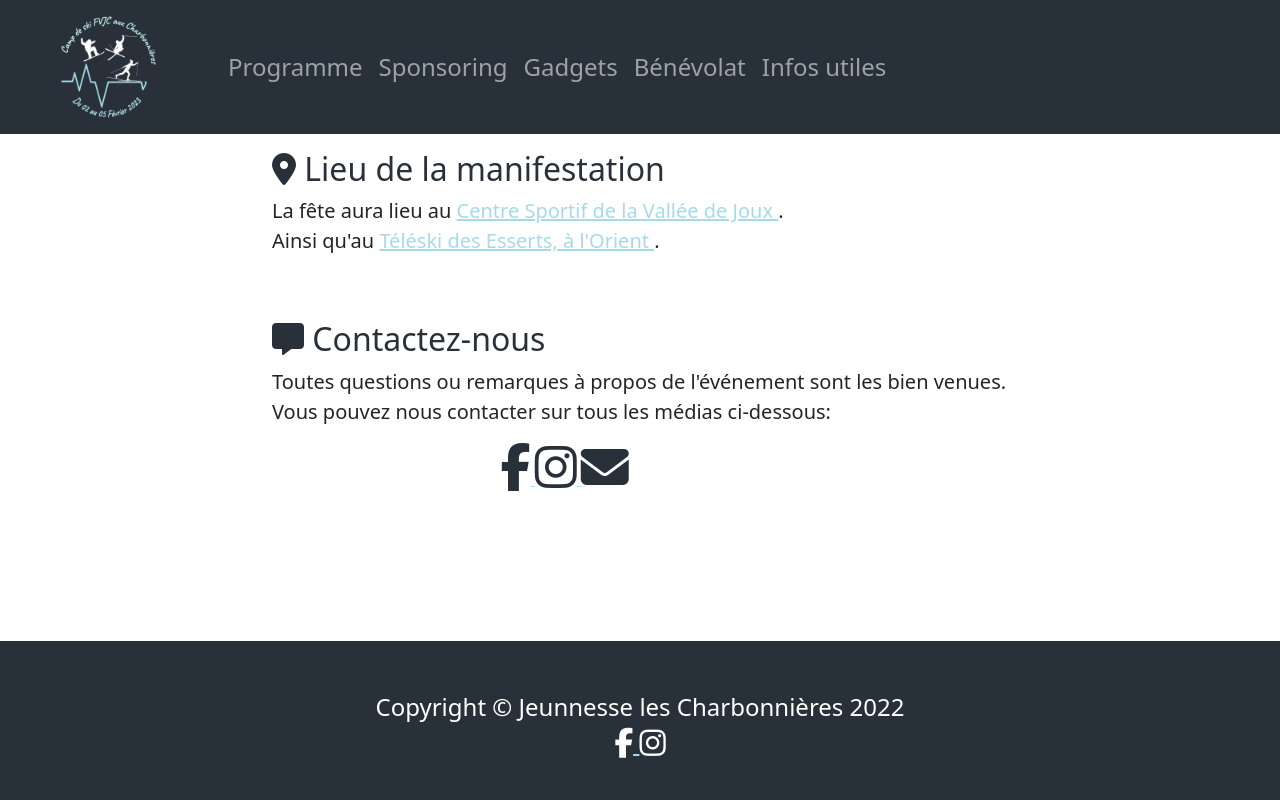
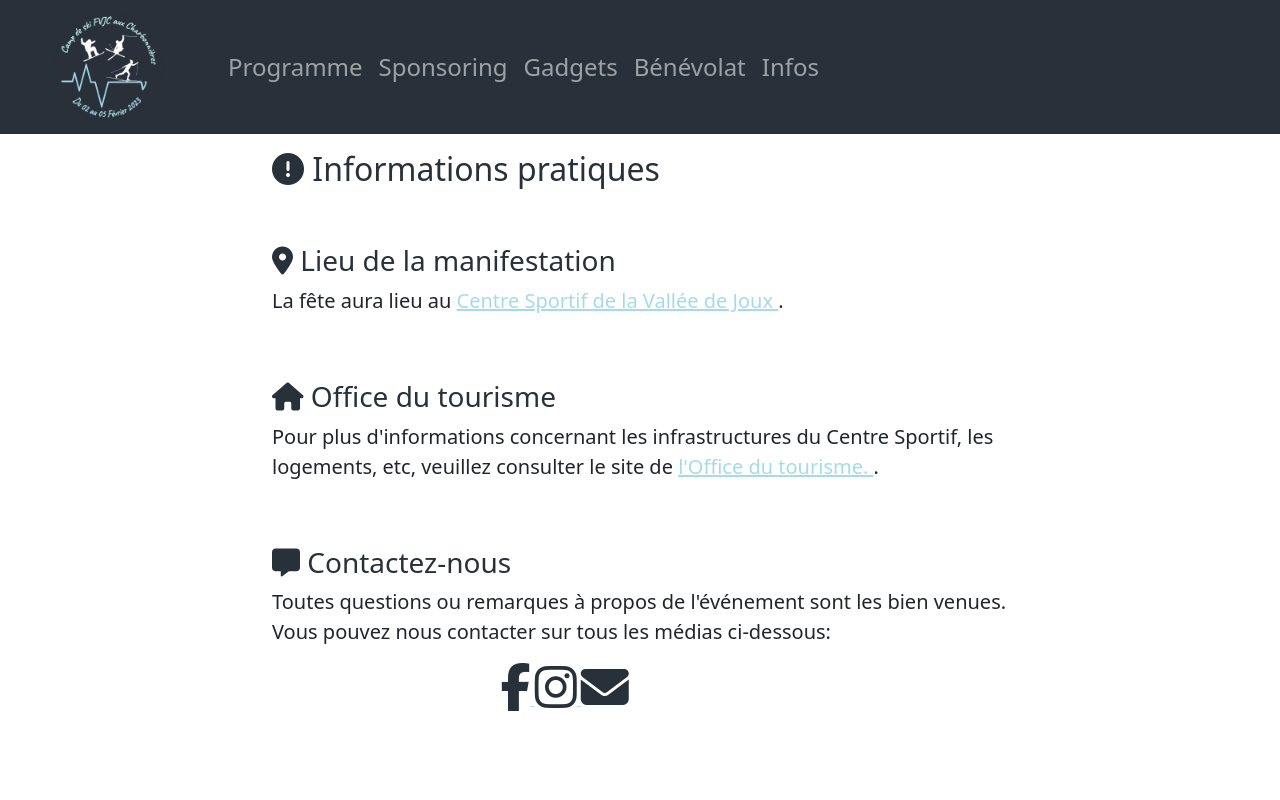
Before and after one commit to alecberney/site-camp-de-ski-les-charbs-2023, a website: page informations.html in a window 1280 px wide. Shown: the top 800 px of the page. Drawn offline with nearby package versions, Linux system fonts and the light colour scheme.

Commit message:
some general modifications

```diff
--- a/css/form.css
+++ b/css/form.css
@@ -60,10 +60,18 @@ thead {
 }
 
 .bg-image {
-    width:100%;
-    height:800px;
-    background-size:cover;
+    width: 100%;
+    height: 800px;
+    background-size: cover;
     background: url('../images/all-members.jpeg') no-repeat fixed center;
+}
+
+@media screen and (max-width: 600px) {
+    .bg-image {
+        width: 1px;
+        height: 1px;
+        background: white;
+    }
 }
 
 /* Scrolling nav */
--- a/informations.html
+++ b/informations.html
@@ -57,7 +57,7 @@
 							<a class="nav-link" href="volunteers.html">Bénévolat</a>
 						</li>
 						<li class="nav-item">
-							<a class="nav-link" href="informations.html" >Infos utiles</a>
+							<a class="nav-link" href="informations.html">Infos</a>
 						</li>
 						<!--<li class="nav-item">
 							<a class="nav-link" href="sports.html">Inscriptions Sports</a>
@@ -76,16 +76,21 @@
 		<section id="contact" class="container">
 			<article class="row">
 				<div class="col-lg-8 mx-auto">
-					<h2><i class="fa-solid fa-location-dot"></i> Lieu de la manifestation</h2>
+					<h2><i class="fa-solid fa-circle-exclamation"></i> Informations pratiques</h2>
+					<br/><br/>
+				</div>
+
+				<div class="col-lg-8 mx-auto">
+					<h3><i class="fa-solid fa-location-dot"></i> Lieu de la manifestation</h3>
 					<p class="lead">
 						La fête aura lieu au
-						<a href="https://goo.gl/maps/jkacD7uPyuMC8MX5A">
+						<a href="https://www.centresportif.ch/">
 							Centre Sportif de la Vallée de Joux
 						</a>.<br/>
-						Ainsi qu'au
+						<!--Ainsi qu'au
 						<a href="https://goo.gl/maps/yH9TyQrYumcQb7rg8">
 							Téléski des Esserts, à l'Orient
-						</a>.
+						</a>.-->
 					</p>
 				</div>
 			</article>
@@ -93,7 +98,21 @@
 
 			<article class="row">
 				<div class="col-lg-8 mx-auto">
-					<h2><i class="fa-solid fa-message"></i> Contactez-nous</h2>
+					<h3><i class="fa-solid fa-house"></i> Office du tourisme</h3>
+					<p class="lead">
+						Pour plus d'informations concernant les infrastructures du Centre Sportif, les logements, etc,
+						veuillez consulter le site de
+						<a href="https://www.myvalleedejoux.ch/fr/">
+							l'Office du tourisme.
+						</a>.<br/>
+					</p>
+				</div>
+			</article>
+			<br/><br/>
+
+			<article class="row">
+				<div class="col-lg-8 mx-auto">
+					<h3><i class="fa-solid fa-message"></i> Contactez-nous</h3>
 					<p class="lead">Toutes questions ou remarques à propos de l'événement sont les bien venues.
 						Vous pouvez nous contacter sur tous les médias ci-dessous:</p>
 				</div>
```
Also changed, not shown: gadgets.html (+1 -1 lines), index.html (+1 -1 lines), program.html (+1 -1 lines), sponsoring.html (+1 -1 lines), volunteers.html (+8 -3 lines).
